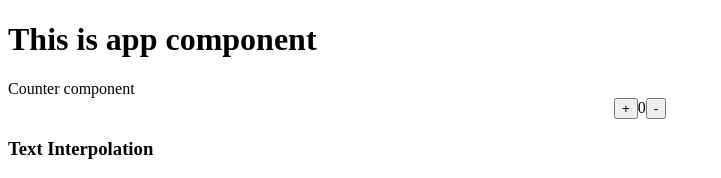
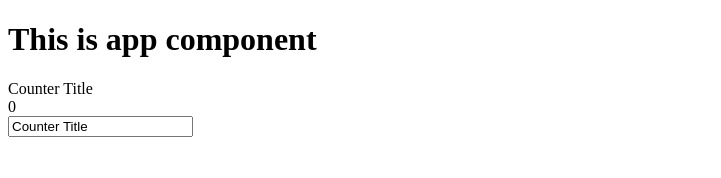
Before and after one commit to santoshkbrj/Vuejs_Tutorial, a Vue app in the folder vue-project/: page / in a window 1280 px wide. Shown: the top 178 px of the page, without its empty margins (0-721 px from the left). Built offline with nearby package versions, Linux system fonts and the light colour scheme.

Commit message:
Reactive method API

```diff
--- a/vue-project/src/App.vue
+++ b/vue-project/src/App.vue
@@ -1,14 +1,11 @@
 <script setup>
-import Counter from './components/Counter.vue';
-import TemplateSyntax from './components/TemplateSyntax.vue';
-import RefMethod from './components/RefMethod.vue';
+import ReactiveMethod from './components/ReactiveMethod.vue';
+
 </script>
 
 <template>
   <h1>This is app component</h1>
-   <Counter/>
-  <template-syntax/>
-  <ref-method/>
+  <reactive-method/>
 </template>
 
 <style scoped></style>
--- /dev/null
+++ b/vue-project/src/components/ReactiveMethod.vue
@@ -0,0 +1,17 @@
+<template lang="">
+    <div>
+        <div>{{counterData.title}}</div>
+        <div>{{counterData.count}}</div>
+        <input type="text" placeholder="enter something" v-model="counterData.title">
+    </div>
+</template>
+<script setup>
+import { reactive } from 'vue';
+ const counterData = reactive({
+    title: 'Counter Title',
+    count: 0
+ })
+</script>
+<style lang="">
+
+</style>
```
Also changed, not shown: vue-project/src/components/RefMethod.vue (added, +16 -0 lines).
